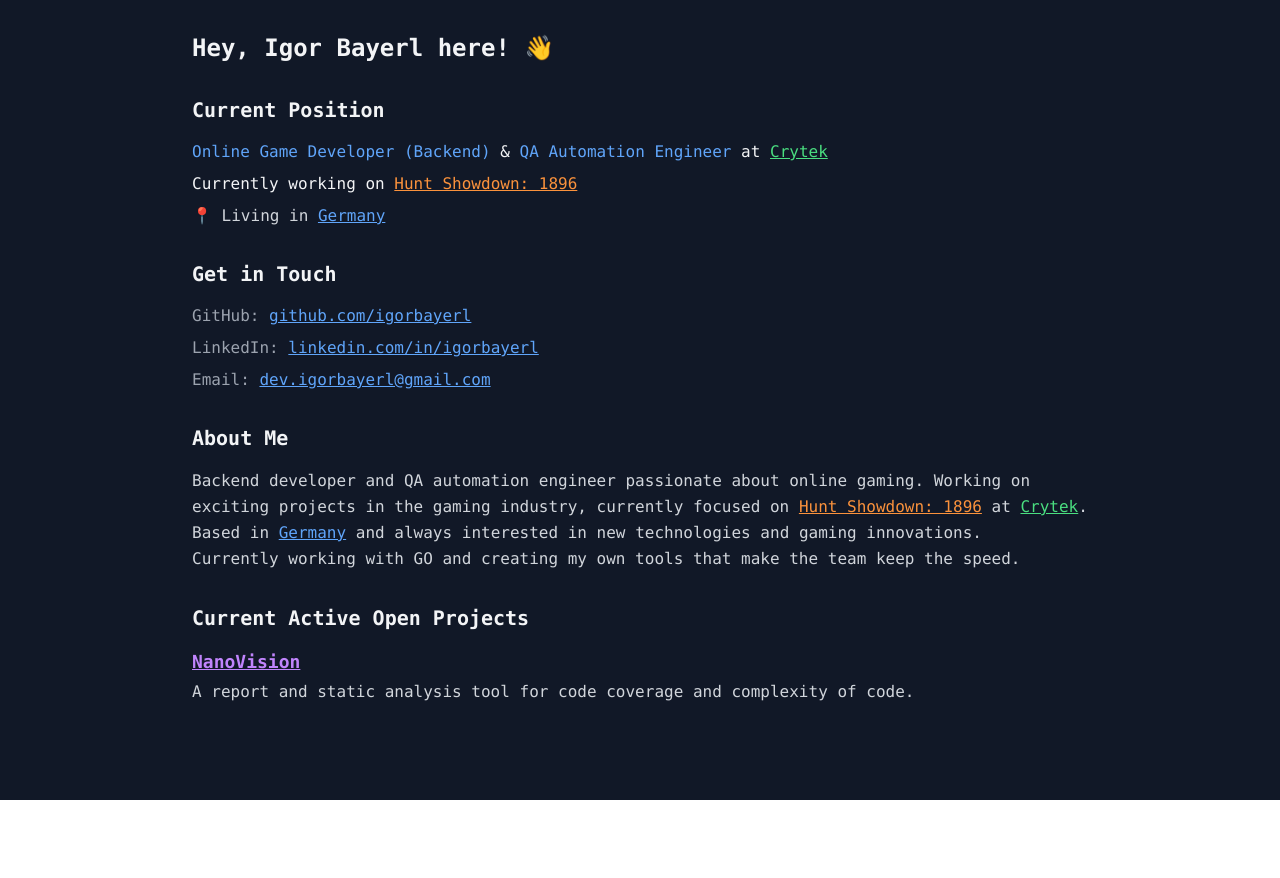
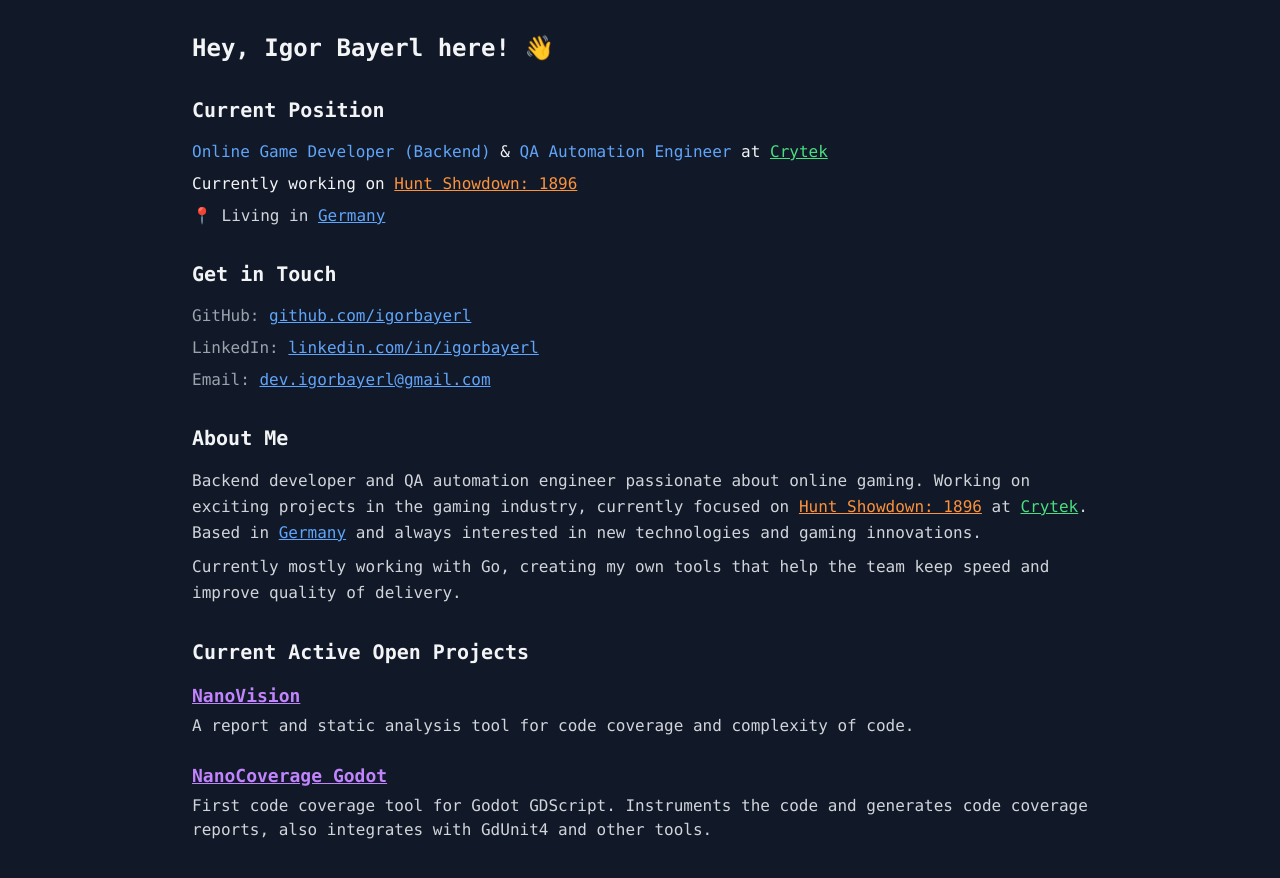
Before and after one commit to IgorBayerl/who_is_igorbayerl, a Next.js app: page / in a window 1280 px wide. Shown: the top 878 px of the page. Before the commit the page ends 800 px from the top, so only its background shows below. Built offline with nearby package versions, Linux system fonts and the light colour scheme.

Commit message:
Add nanocoverage to the personal projects

```diff
--- a/src/pages/index.tsx
+++ b/src/pages/index.tsx
@@ -121,9 +121,9 @@
             </a>{' '}
             and always interested in new technologies and gaming innovations.
           </p>
-          <p className="text-gray-300 leading-relaxed">
-            Currently working with GO and creating my own tools that make the
-            team keep the speed.
+          <p className="text-gray-300 leading-relaxed mt-2">
+            Currently mostly working with Go, creating my own tools that help the
+            team keep speed and improve quality of delivery.
           </p>
         </div>
 
@@ -132,6 +132,8 @@
           <h2 className="text-xl font-bold mb-4">
             Current Active Open Projects
           </h2>
+          <div className="space-y-6">
+            {/* Project 1: NanoVision */}
             <div>
               <a
                 href="https://github.com/IgorBayerl/nanovision"
@@ -146,6 +148,24 @@
                 of code.
               </p>
             </div>
+
+            {/* Project 2: NanoCoverage Godot */}
+            <div>
+              <a
+                href="https://github.com/IgorBayerl/nano-coverage-godot"
+                className="text-lg font-semibold text-purple-400 hover:text-purple-300 underline"
+                target="_blank"
+                rel="noopener noreferrer"
+              >
+                NanoCoverage Godot
+              </a>
+              <p className="text-gray-300 mt-1">
+                First code coverage tool for Godot GDScript. Instruments the
+                code and generates code coverage reports, also integrates with
+                GdUnit4 and other tools.
+              </p>
+            </div>
+          </div>
         </div>
       </div>
     </div>
```
Lines whose indentation alone changed are shown as unchanged.
